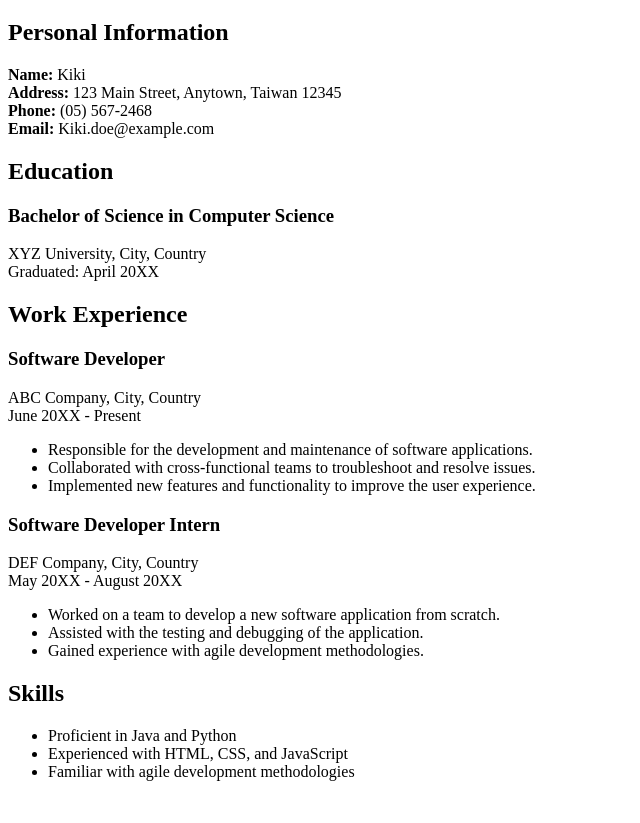
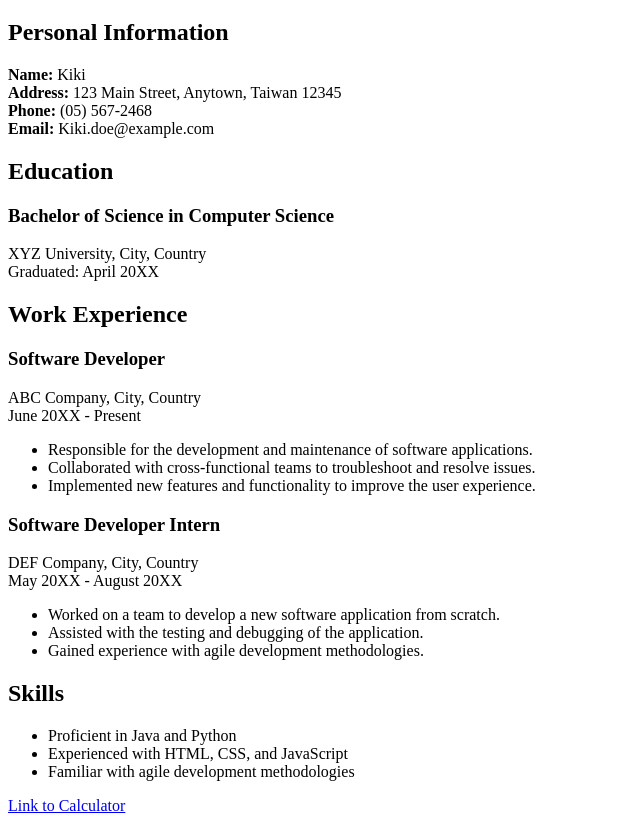
Before and after one commit to Zhenpinn/Zhen, a plain HTML site: page index.html in a window 1280 px wide. Shown: the part 61-884 px from the top of the page, without its empty margins (0-640 px from the left). Before the commit the page ends 858 px from the top, so only its background shows below. Drawn offline with Linux system fonts and the light colour scheme.

Commit message:
Update index.html

```diff
--- a/index.html
+++ b/index.html
@@ -47,3 +47,5 @@
   </ul>
 </body>
 </html>
+
+  <a href="https://zhenpinn.github.io/Zhennnnn/">Link to Calculator</a>
```
